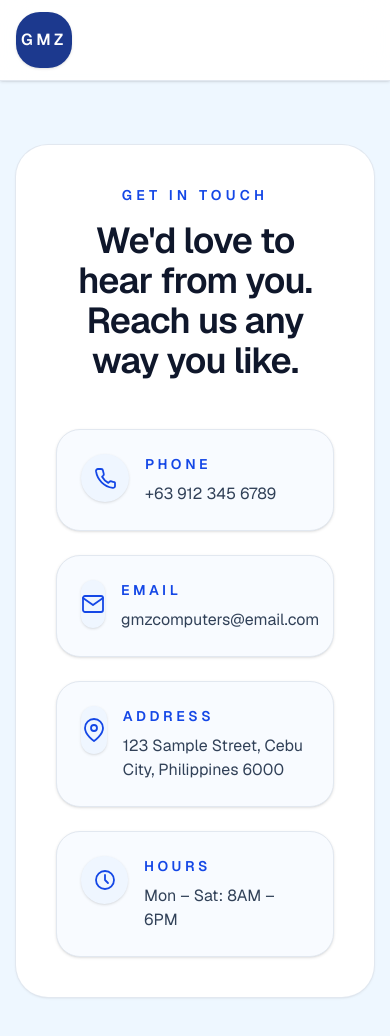
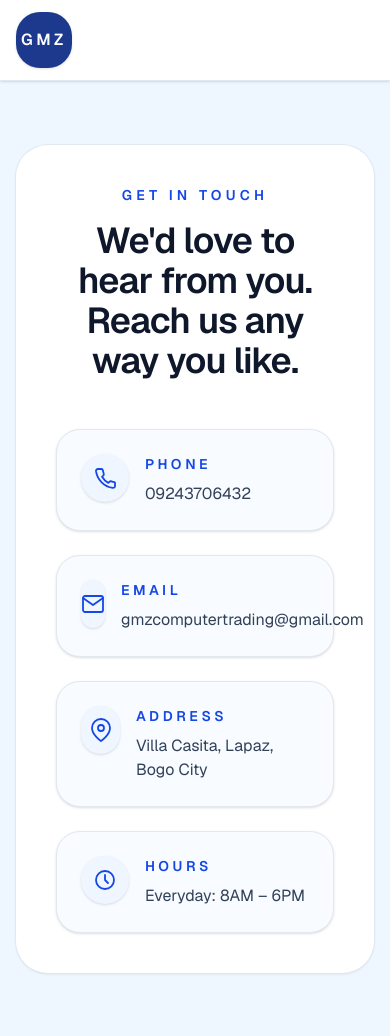
Before and after one commit to sunadixs991/GMZ, a Next.js app: page /contact in a window 390 px wide. Shown: the top 1036 px of the page. Built offline with nearby package versions, Linux system fonts and the light colour scheme.

Commit message:
chore: update contact info (email, phone, address) and remove landline)

```diff
--- a/src/app/contact/page.tsx
+++ b/src/app/contact/page.tsx
@@ -21,7 +21,7 @@ export default function ContactPage() {
                 </div>
                 <div>
                   <p className="text-sm font-semibold uppercase tracking-[0.25em] text-blue-700">Phone</p>
-                  <p className="mt-2 text-slate-700">+63 912 345 6789</p>
+                  <p className="mt-2 text-slate-700">09243706432</p>
                 </div>
               </div>
             </div>
@@ -35,7 +35,7 @@ export default function ContactPage() {
                 </div>
                 <div>
                   <p className="text-sm font-semibold uppercase tracking-[0.25em] text-blue-700">Email</p>
-                  <p className="mt-2 text-slate-700">gmzcomputers@email.com</p>
+                  <p className="mt-2 text-slate-700">gmzcomputertrading@gmail.com</p>
                 </div>
               </div>
             </div>
@@ -49,7 +49,7 @@ export default function ContactPage() {
                 </div>
                 <div>
                   <p className="text-sm font-semibold uppercase tracking-[0.25em] text-blue-700">Address</p>
-                  <p className="mt-2 text-slate-700">123 Sample Street, Cebu City, Philippines 6000</p>
+                  <p className="mt-2 text-slate-700">Villa Casita, Lapaz, Bogo City</p>
                 </div>
               </div>
             </div>
@@ -63,7 +63,7 @@ export default function ContactPage() {
                 </div>
                 <div>
                   <p className="text-sm font-semibold uppercase tracking-[0.25em] text-blue-700">Hours</p>
-                  <p className="mt-2 text-slate-700">Mon – Sat: 8AM – 6PM</p>
+                  <p className="mt-2 text-slate-700">Everyday: 8AM – 6PM</p>
                 </div>
               </div>
             </div>
--- a/src/app/page.tsx
+++ b/src/app/page.tsx
@@ -228,9 +228,8 @@ export default function Home() {
             <div>
               <h3 className="text-sm font-semibold uppercase tracking-[0.25em] text-slate-900">Contact</h3>
               <div className="mt-4 space-y-3 text-sm text-slate-600">
-                <p>Email: gmzcomputerstrading@gmail.com</p>
-                <p>Phone: 0939 280 1103</p>
-                <p>Landline: 032-3458508</p>
+                <p>Email: gmzcomputertrading@gmail.com</p>
+                <p>Phone: 09243706432</p>
               </div>
             </div>
             <div>
```
